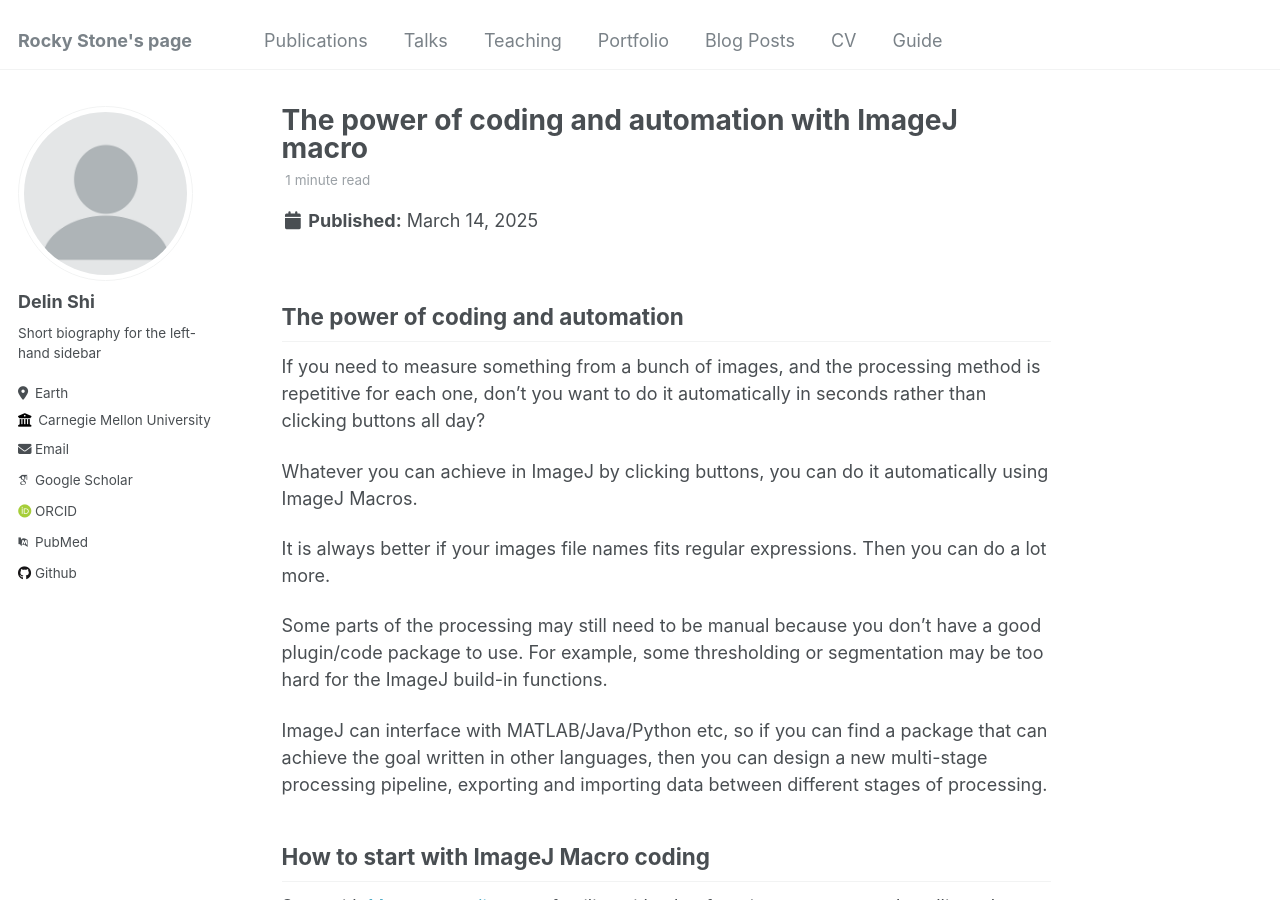
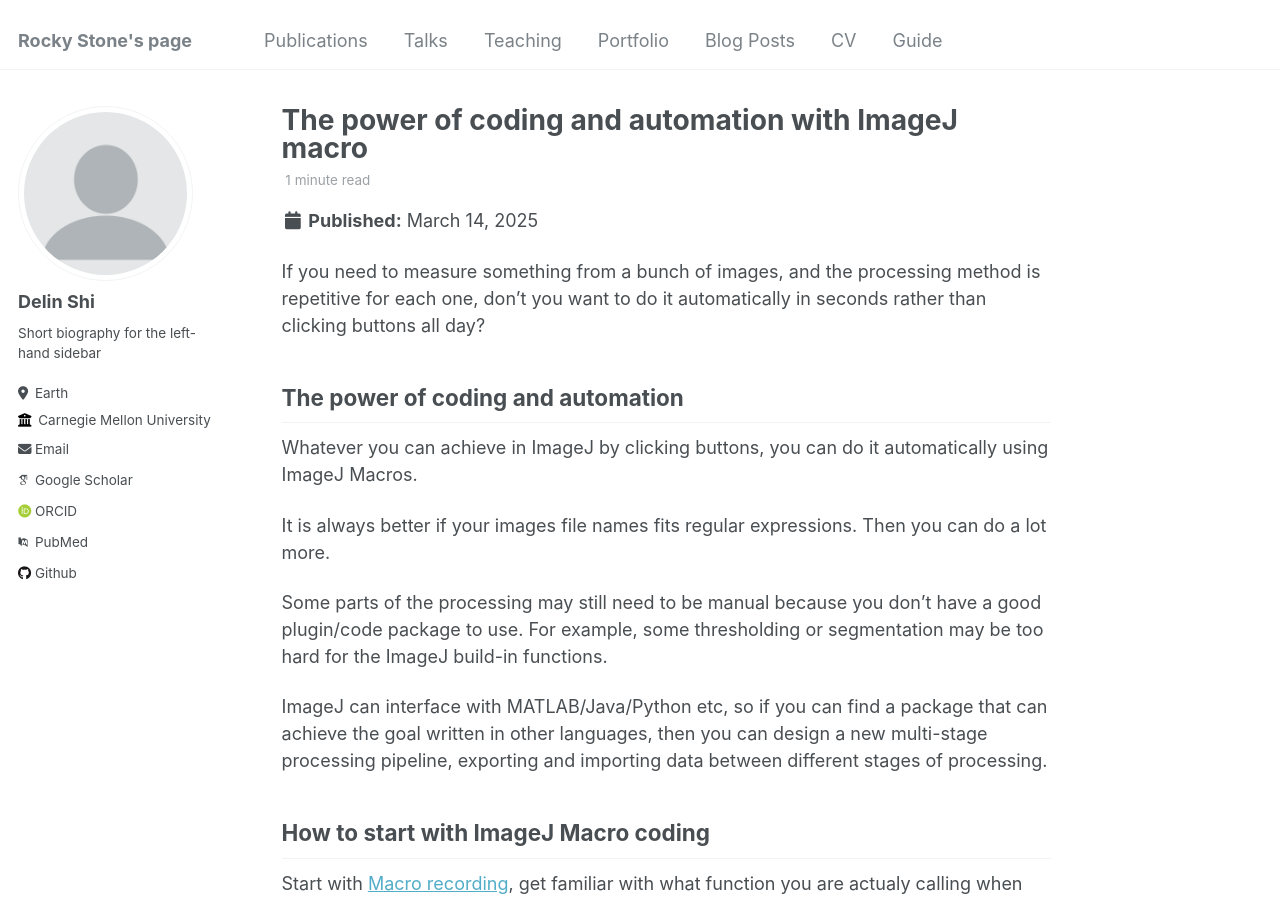
Before and after one commit to rockystones/rockystones.github.io, a Jekyll site: the page built from _posts/2025-03-14-the-power-of-coding-and-automation.md, in a window 1280 px wide and 900 px high. Built offline with Jekyll 4.4.1, drawn with Linux system fonts in a browser that asks for light colours; some web fonts are replaced.

```diff
--- a/_posts/2025-03-14-the-power-of-coding-and-automation.md
+++ b/_posts/2025-03-14-the-power-of-coding-and-automation.md
@@ -11,9 +11,9 @@ tags:
   - Productivity
 ---
 
+If you need to measure something from a bunch of images, and the processing method is repetitive for each one, don't you want to do it automatically in seconds rather than clicking buttons all day?
+
 ## The power of coding and automation
-
-If you need to measure something from a bunch of images, and the processing method is repetitive for each one, don't you want to do it automatically in seconds rather than clicking buttons all day?
 
 Whatever you can achieve in ImageJ by clicking buttons, you can do it automatically using ImageJ Macros.
 
```
